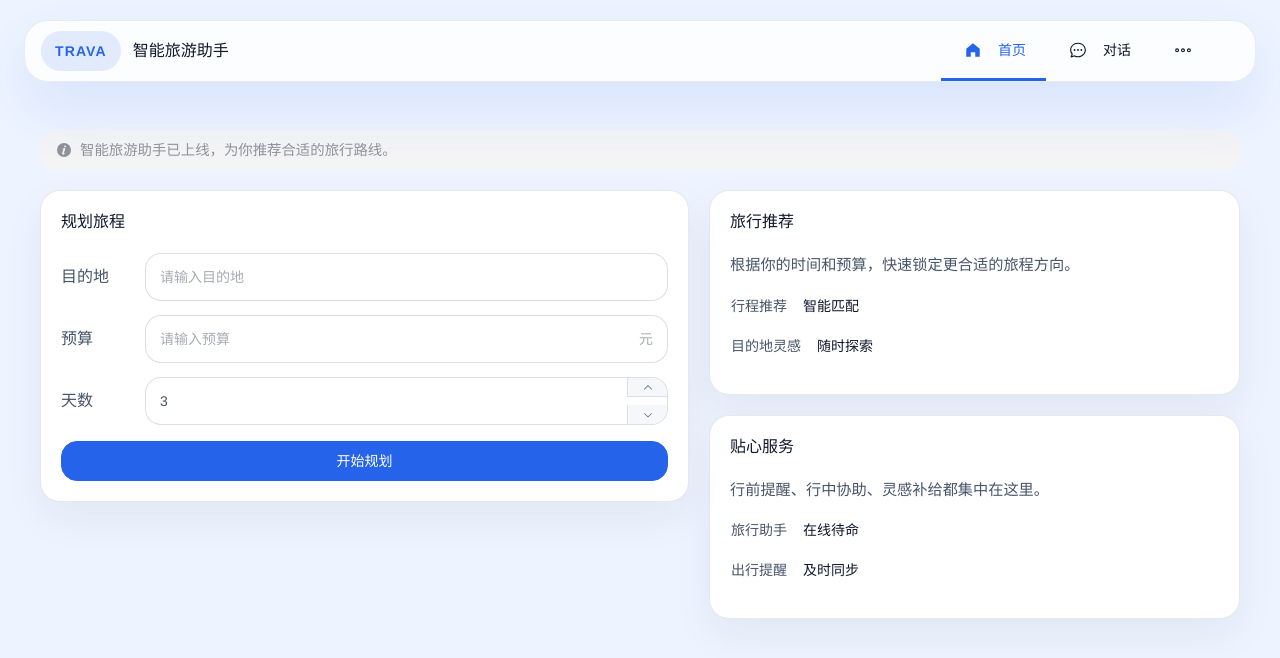
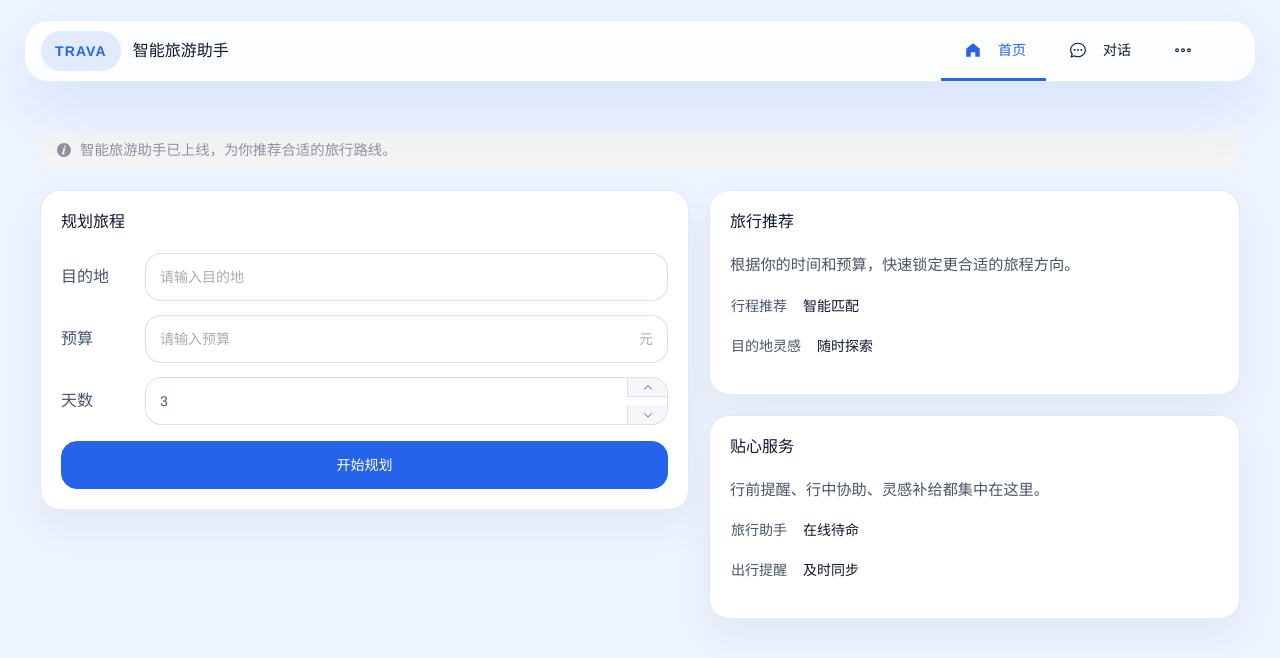
Before and after one commit to djp440/trava-h5, a Vue app: page / in a window 1280 px wide. Shown: the top 658 px of the page. Built offline with nearby package versions, Linux system fonts and the light colour scheme.

Commit message:
调整按钮高度

```diff
--- a/src/views/HomeView.vue
+++ b/src/views/HomeView.vue
@@ -389,6 +389,8 @@ onBeforeUnmount(() => {
 
 .home-form__submit {
   width: 100%;
+  min-height: 48px;
+  height: 48px;
 }
 
 .home-form__action {
```
Also changed, not shown: .wolf/anatomy.md, .wolf/buglog.json, .wolf/memory.md, .wolf/token-ledger.json, 2 other files (tests, documents, lock files or other folders).
